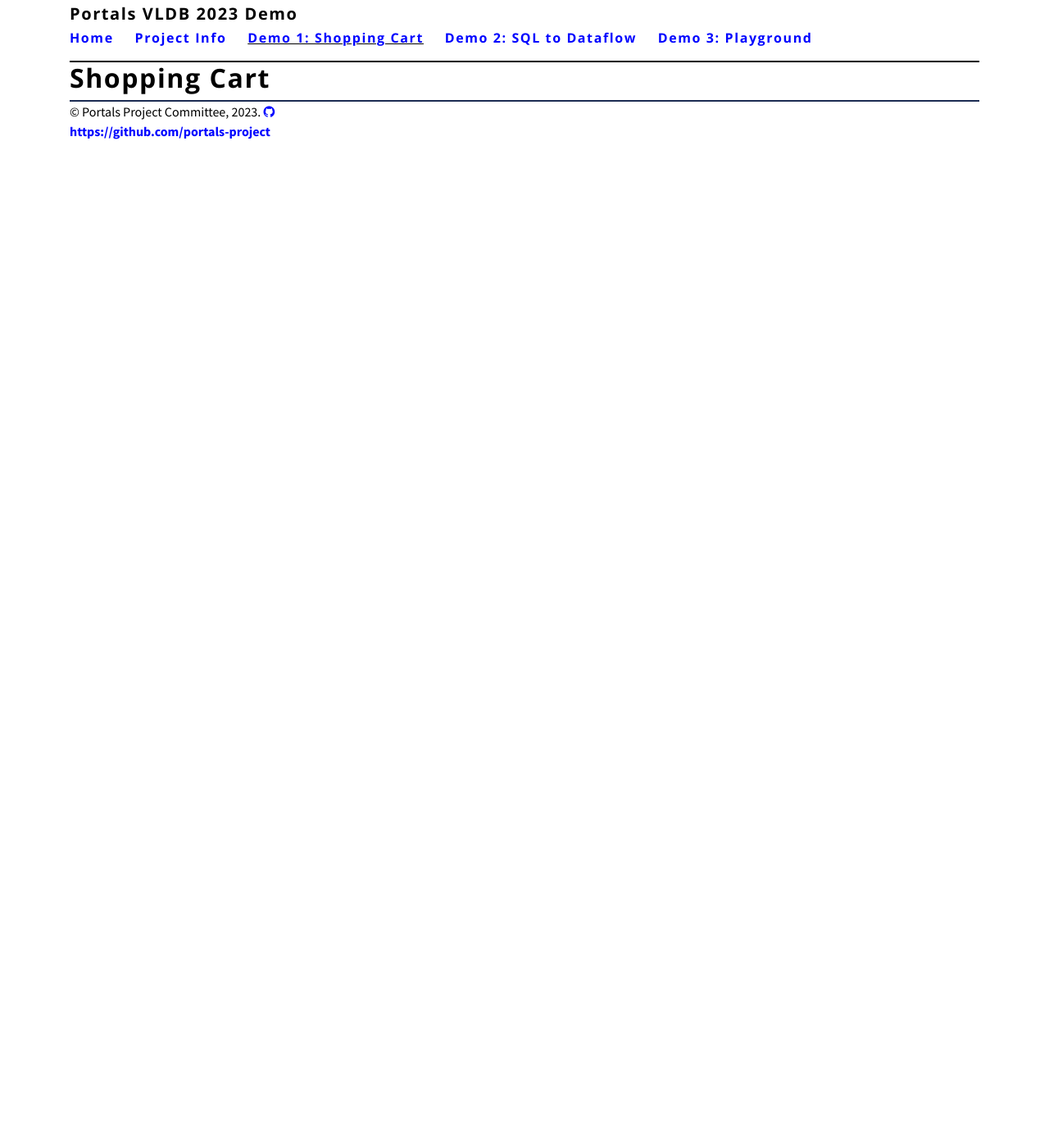
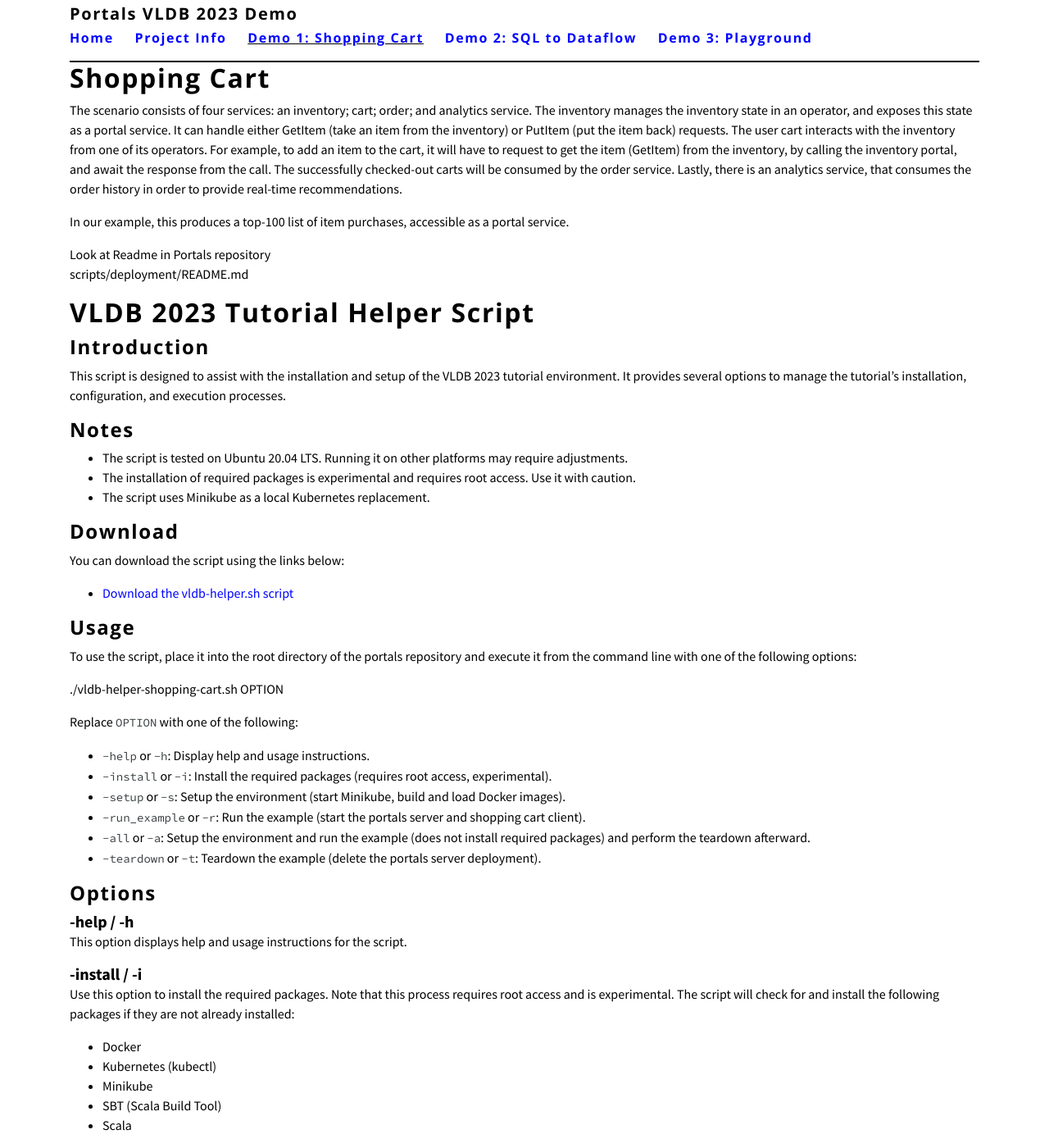
Before and after one commit to portals-project/vldb2023demo, a Jekyll site: the page built from shoppingcart.md, in a window 1280 px wide and 1400 px high. Shown: the whole window at 82% size. Built offline with Jekyll 4.4.1, drawn with Linux system fonts in a browser that asks for light colours; nearby versions of some CDN libraries; some of the changed text lies outside the part shown.

Commit message:
VLDB helper script and tutorial for ShoppingCart example (#1)
* Added a vldb-helper-script and tutorial for the shoppingcart example
* Added the shopping cart text from vldb paper

```diff
--- a/shoppingcart.md
+++ b/shoppingcart.md
@@ -4,3 +4,95 @@ title: Shopping Cart
 ---
 
 # Shopping Cart
+
+The scenario consists of four services: an inventory; cart; order; and analytics service. The inventory manages the inventory state in an operator, and exposes this state as a portal service.
+It can handle either GetItem (take an item from the inventory) or PutItem (put the item back) requests.
+The user cart interacts with the inventory from one of its operators.
+For example, to add an item to the cart, it will have to request to get the item (GetItem) from the inventory, by calling the inventory portal, and await the response from the call.
+The successfully checked-out carts will be consumed by the order service.
+Lastly, there is an analytics service, that consumes the order history in order to provide real-time recommendations.
+
+In our example, this produces a top-100 list of item purchases, accessible as a portal service.
+
+
+Look at Readme in Portals repository
+scripts/deployment/README.md
+
+
+# VLDB 2023 Tutorial Helper Script
+
+## Introduction
+
+This script is designed to assist with the installation and setup of the VLDB 2023 tutorial environment. It provides several options to manage the tutorial's installation, configuration, and execution processes.
+
+## Notes
+
+- The script is tested on Ubuntu 20.04 LTS. Running it on other platforms may require adjustments.
+- The installation of required packages is experimental and requires root access. Use it with caution.
+- The script uses Minikube as a local Kubernetes replacement.
+
+## Download
+
+You can download the script using the links below:
+
+- [Download the vldb-helper.sh script](assets-demo/vldb-helper-shopping-cart.sh)
+
+
+## Usage
+
+To use the script, place it into the root directory of the portals repository and execute it from the command line with one of the following options:
+
+./vldb-helper-shopping-cart.sh OPTION
+
+
+Replace `OPTION` with one of the following:
+
+- `-help` or `-h`: Display help and usage instructions.
+- `-install` or `-i`: Install the required packages (requires root access, experimental).
+- `-setup` or `-s`: Setup the environment (start Minikube, build and load Docker images).
+- `-run_example` or `-r`: Run the example (start the portals server and shopping cart client).
+- `-all` or `-a`: Setup the environment and run the example (does not install required packages) and perform the teardown afterward.
+- `-teardown` or `-t`: Teardown the example (delete the portals server deployment).
+
+## Options
+
+### -help / -h
+
+This option displays help and usage instructions for the script.
+
+### -install / -i
+
+Use this option to install the required packages. Note that this process requires root access and is experimental. The script will check for and install the following packages if they are not already installed:
+
+- Docker
+- Kubernetes (kubectl)
+- Minikube
+- SBT (Scala Build Tool)
+- Scala
+
+### -setup / -s
+
+This option sets up the environment for the VLDB 2023 tutorial. It includes the following steps:
+
+1. Starting Minikube (if not already running).
+2. Setting up the Minikube Docker environment.
+3. Building and loading the required Docker images for the tutorial.
+
+### -run_example / -r
+
+Use this option to run the example of the VLDB 2023 tutorial. It performs the following tasks:
+
+1. Starts the portals server using the Kubernetes deployment defined in `scripts/deployment/Kubernetes/Deployment.yaml`.
+2. Waits for the server pod to be ready.
+3. Sets up port forwarding to the portals server.
+4. Starts the shopping cart client and logs its output to `client_output.log`.
+5. Stops the port forwarding after the client completes its execution.
+6. Prints the server log to `output_server.log`.
+
+### -all / -a
+
+This option combines the setup and run_example options without installing the required packages. It sets up the environment and runs the tutorial example. Afterward, it performs the teardown by deleting the portals server deployment.
+
+### -teardown / -t
+
+Use this option to tear down the tutorial example. It deletes the portals server deployment, effectively removing the running example.
```
Also changed, not shown: 1 other file.
